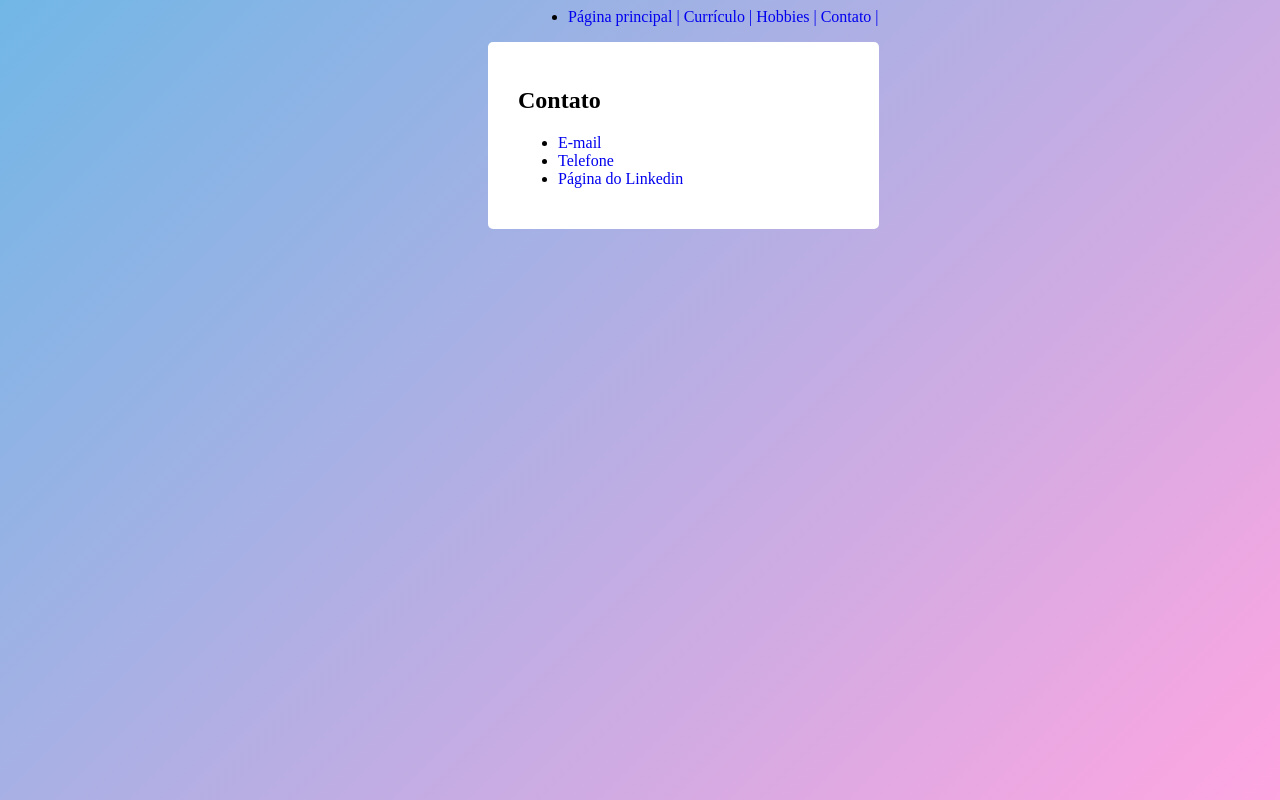
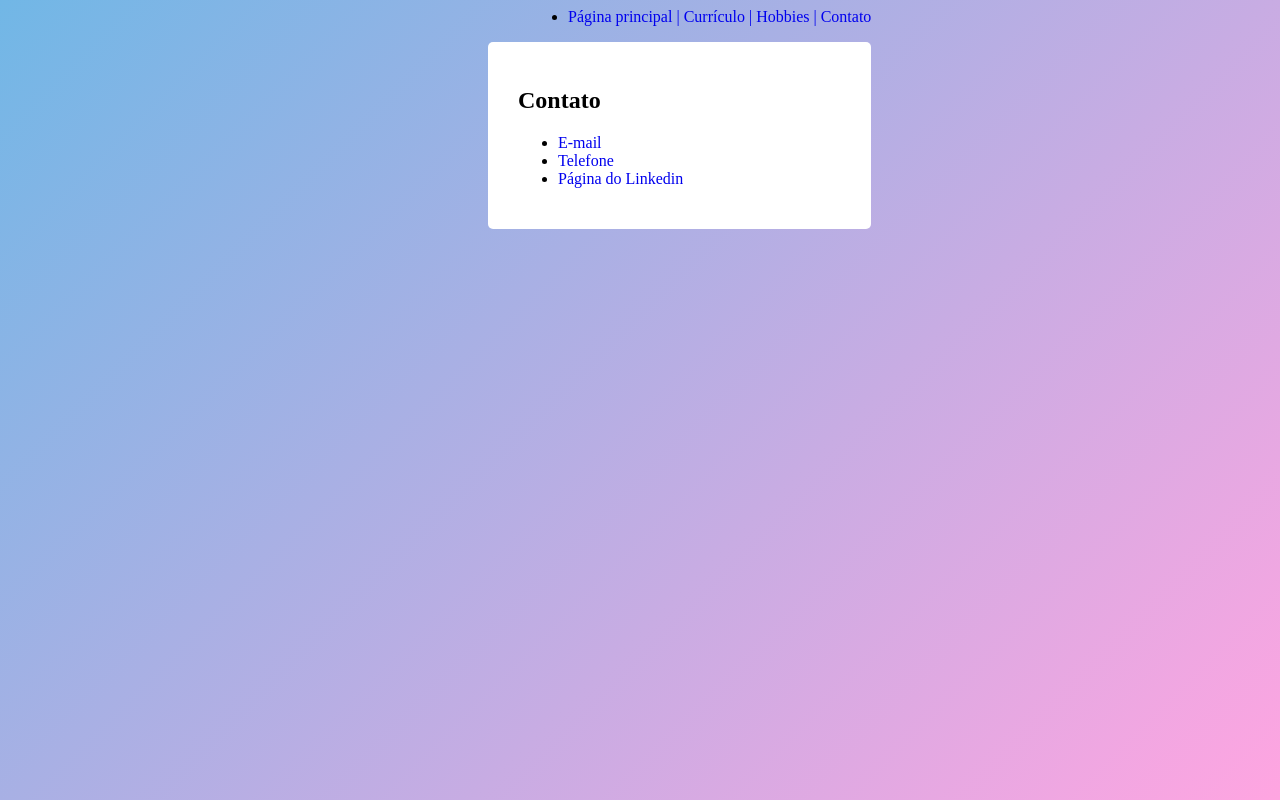
Before and after one commit to glk12/sitecurriculo, a plain HTML site: page contato.html in a window 1280 px wide. Drawn offline with Linux system fonts and the light colour scheme.

Commit message:
Add files via upload

```diff
--- a/contato.html
+++ b/contato.html
@@ -23,7 +23,7 @@
                 <a href="index.html">Página principal |</a>
                 <a href="curriculo.html">Currículo |</a>
                 <a href="hobbies.html">Hobbies |</a>
-                <a href="contato.html">Contato |</a>
+                <a href="contato.html">Contato</a>
                 </li>
             </ul>
         </menu>
```
Also changed, not shown: curriculo.html (+1 -1 lines), hobbies.html (+1 -1 lines), index.html (+1 -1 lines).
